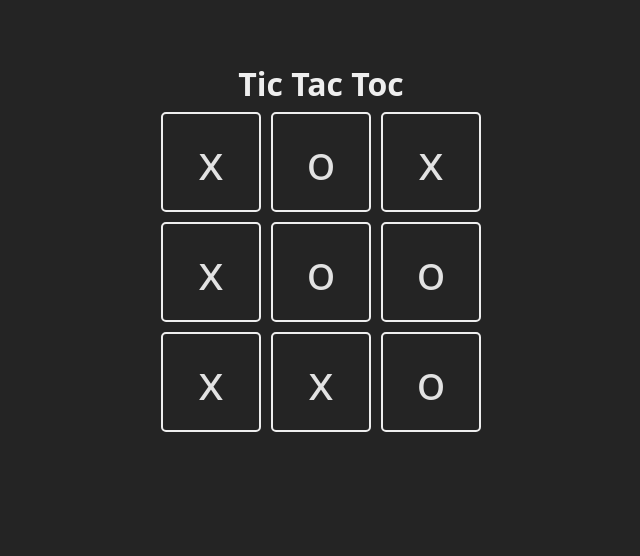
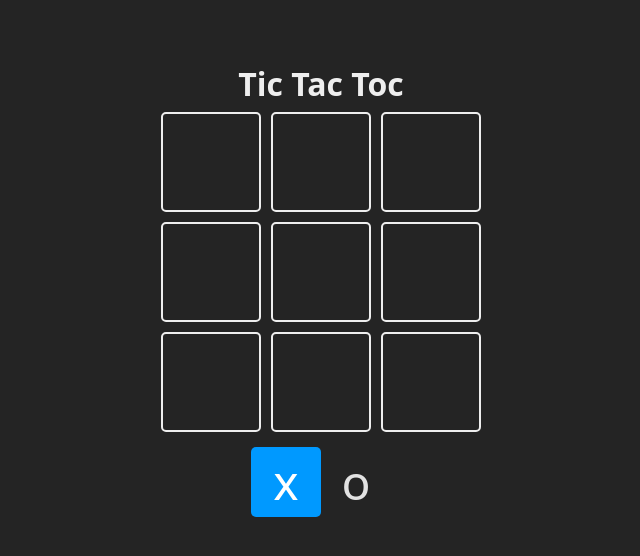
Before and after one commit to EMDannyDev/PWFirstify-React, a React (Vite) app in the folder projects/02-tic-tac-toc/: page / in a window 1280 px wide. Shown: the top 556 px of the page, without its empty margins (319-959 px from the left). Built offline with nearby package versions, Linux system fonts and the light colour scheme.

Commit message:
Se agrego una seccion para poder visualizar el turno dle jugador  usando estados que modifican a los hijos.

```diff
--- a/projects/02-tic-tac-toc/src/App.jsx
+++ b/projects/02-tic-tac-toc/src/App.jsx
@@ -7,16 +7,19 @@
   o: 'o'
 }
 
-const Square = ({ children, updateBoard, index }) => {
+const Square = ({ children, isSelected, updateBoard, index }) => {
+  const className = `square ${isSelected ? 'is-selected' : ''}`
+
   return (
-    <div className='square'>
+    <div className={className}>
       {children}
     </div>
   )
 }
 function App() {
-  const [board, setBoard] = useState(['x', 'o',
-    'x', 'x', 'o', 'o', 'x', 'x', 'o'])
+  const [board, setBoard] = useState(Array(9).fill(null))
+
+  const [turn, setTurn] = useState(TURNS.x)
 
   return (
     <main className='board'>
@@ -35,6 +38,14 @@
           })
         }
       </section>
+      <section className='turn'>
+        <Square isSelected={turn == TURNS.x}>
+          {TURNS.x}
+        </Square>
+        <Square isSelected={turn == TURNS.o}>
+          {TURNS.o}
+        </Square>
+      </section>
     </main>
   )
 }
```
